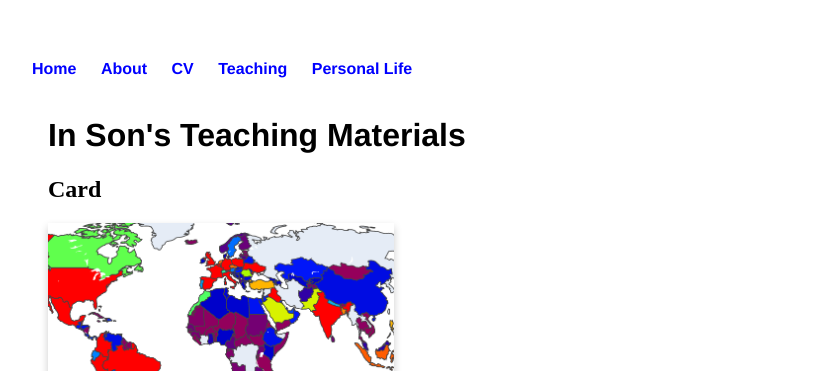
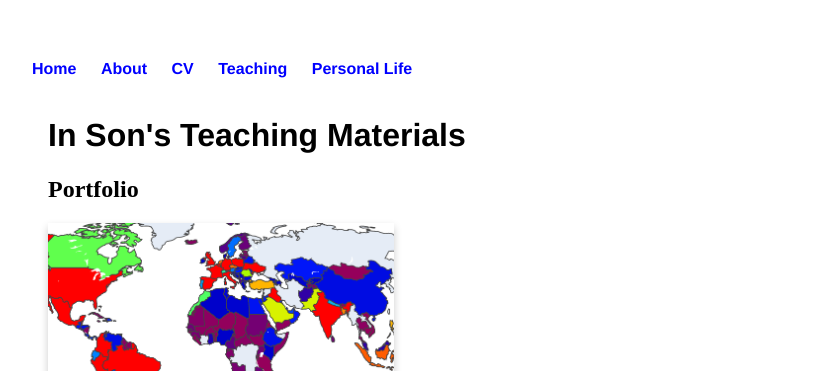
Before and after one commit to son520804/son520804.github.io, a Jekyll site: the page built from Teaching/Visualization/index.html, in a window 1280 px wide. Shown: the top 371 px of the page, without its empty margins (160-973 px from the left). Built offline with Jekyll 4.4.1, drawn with Linux system fonts in a browser that asks for light colours.

Commit message:
Update index.html

```diff
--- a/Teaching/Visualization/index.html
+++ b/Teaching/Visualization/index.html
@@ -25,7 +25,7 @@ title: In Son's Teaching Materials
 </head>
 <body>
 
-<h2>Card</h2>
+<h2>Portfolio</h2>
 
 <div class="card">
   <img src="covid19.PNG" alt="Avatar" style="width:100%">
```
